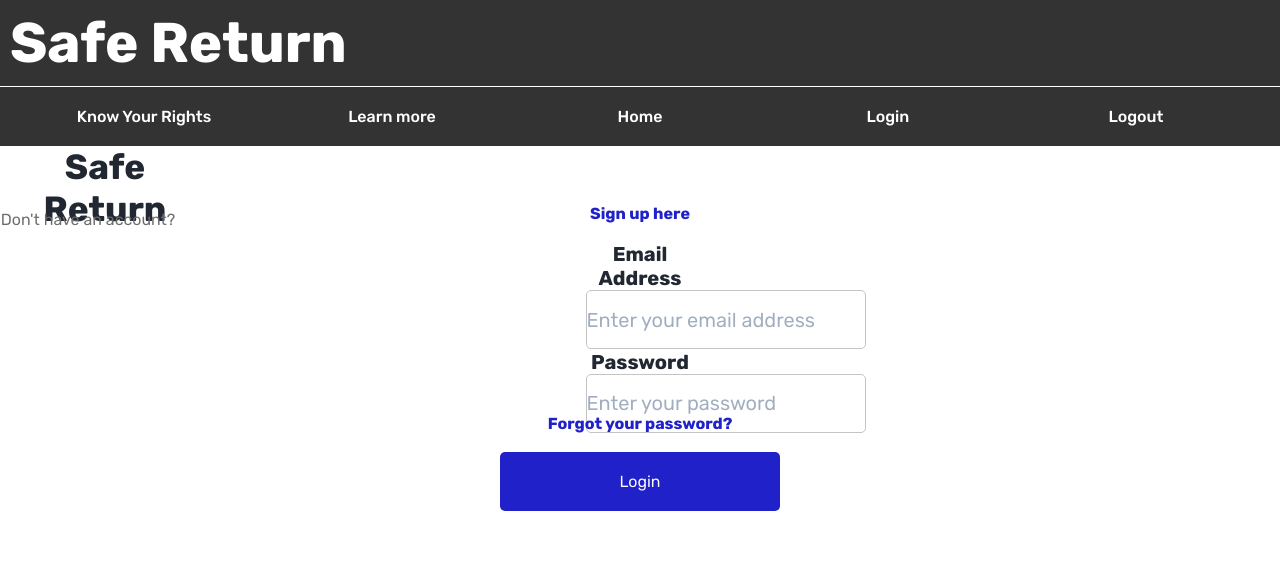
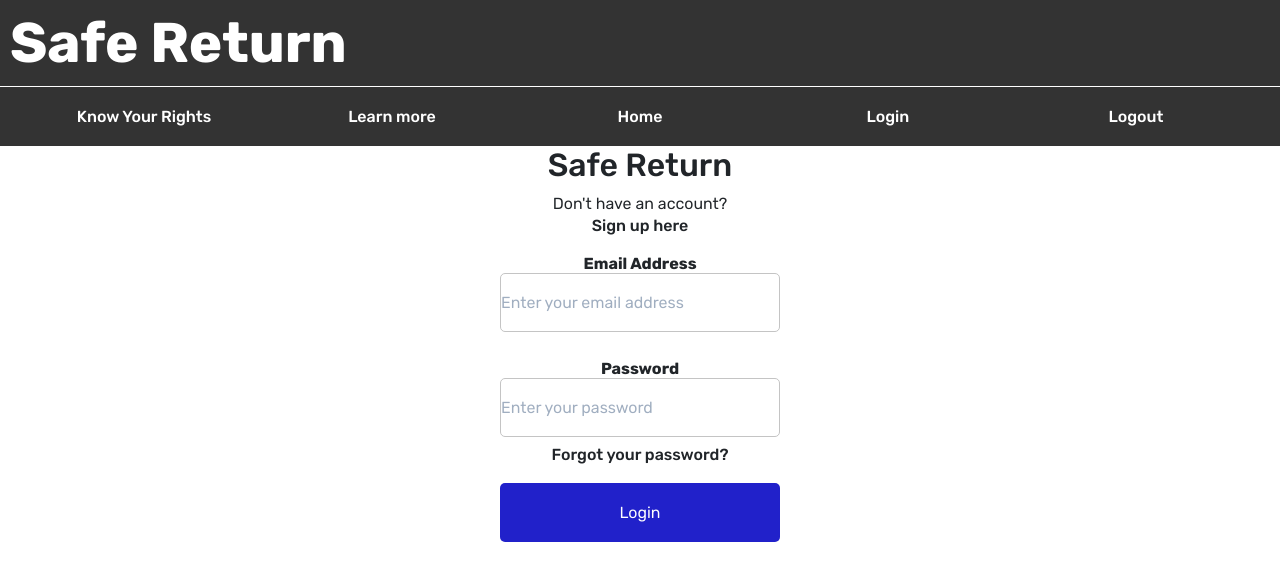
Before and after one commit to etaibar3/worker-safety, a React (Create React App) app in the folder client/: page /login in a window 1280 px wide. Shown: the top 580 px of the page. Built offline with nearby package versions, Linux system fonts and the light colour scheme; what react-alert-template-basic would draw is missing.

Commit message:
made login page less ugly

```diff
--- a/client/src/components/pages/Login.js
+++ b/client/src/components/pages/Login.js
@@ -56,13 +56,13 @@ class Login extends React.Component {
             <div>
             {( status !== 200) ?
                 <div>
-                    <p style={safeReturn}> Safe Return </p>
-                    <p style={dontHaveAnAccount}> Don't have an account? </p>
-                    <Link to='/create-child-account' style={SignUpForgotPass}> Sign up here </Link>
+                    <p className="h2"> Safe Return </p>
+                    <p className="font-rubik leading-normal text-text-light"> Don't have an account? </p>
+                    <Link to='/create-child-account' className="font-rubik font-medium text-blue-blue"> Sign up here </Link>
                     <br/><br/>
                     <form onSubmit={this.handleSubmit}>
-                        <label style={inputLabel}>
-                            Email Address
+                        <label class="text-style">
+                            <strong> Email Address </strong>
                             <br/>
                             <input
                                 style={inputBox}
@@ -74,8 +74,8 @@ class Login extends React.Component {
                             />
                         </label>
                             <br/><br/>
-                        <label style={inputLabel}>
-                            Password
+                        <label class="text-style">
+                            <strong> Password </strong>
                             <br/>
                             <input
                                 style={inputBox}
@@ -87,7 +87,7 @@ class Login extends React.Component {
                             />
                         </label>
                         <br/>
-                        <Link to='/forgotyourpassword' style={SignUpForgotPass}> Forgot your password? </Link>
+                        <Link to='/forgotyourpassword' className="font-rubik font-medium text-#2121ca"> Forgot your password? </Link>
                         <br/><br/>
                         <button style={submit} type="submit">Login </button>
                     </form>
```
